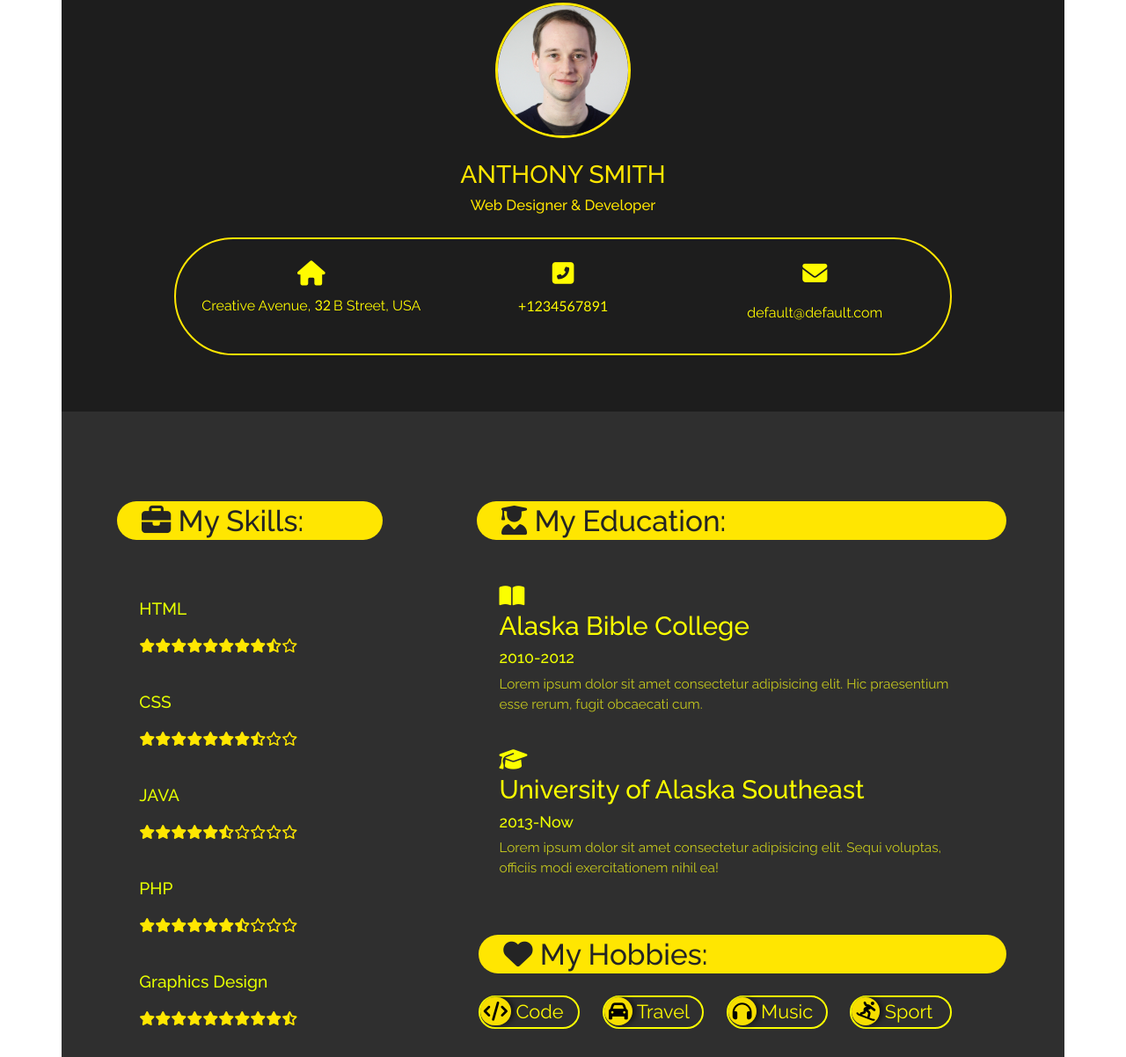
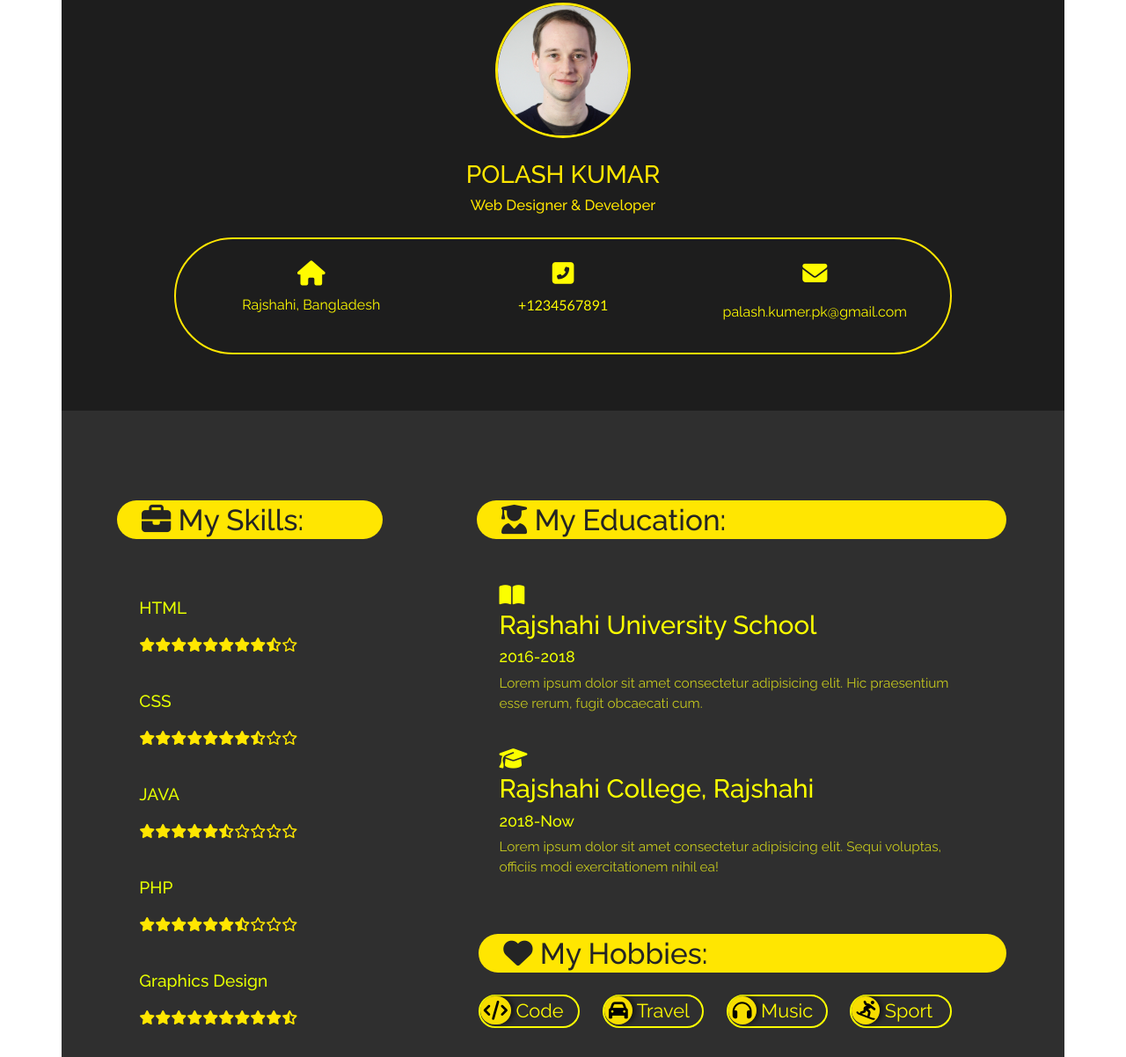
Before and after one commit to PolashKumer/cv, a plain HTML site: page index.html in a window 1280 px wide. Shown: the part 61-1263 px from the top of the page at 88% size. Drawn offline with nearby package versions, Linux system fonts and the light colour scheme.

Commit message:
Update index.html

```diff
--- a/index.html
+++ b/index.html
@@ -4,7 +4,8 @@
     <link rel="stylesheet" href="https://stackpath.bootstrapcdn.com/bootstrap/4.5.0/css/bootstrap.min.css" integrity="sha384-9aIt2nRpC12Uk9gS9baDl411NQApFmC26EwAOH8WgZl5MYYxFfc+NcPb1dKGj7Sk" crossorigin="anonymous">
     <link href="https://fonts.googleapis.com/css2?family=Lato:wght@300;400;700&family=Montserrat:wght@300;400;500&family=Raleway:wght@300;400;500&display=swap" rel="stylesheet">
     <link rel="stylesheet" href="css/style.css">
-    <title>Document</title>
+    <script src="https://kit.fontawesome.com/a076d05399.js"></script>
+    <title>Polash Kumar CV</title>
 </head>
 <body>
 
@@ -14,7 +15,7 @@
             <div class="top">
                 <center><img src="img/p1.jpg" alt=""></center>
                 <div class="name-text text-center">
-                    <h1>Anthony Smith</h1>
+                    <h1>Polash Kumar</h1>
                     <h2>Web Designer & Developer</h2>
                 </div>
             </div>
@@ -24,7 +25,7 @@
                 <div class="row">
                     <div class="col-4">
                         <i class="fas fa-home"></i>
-                        <p>Creative Avenue, <span>32 </span>B Street, USA</p>
+                        <p>Rajshahi, Bangladesh</p>
                     </div>
                     <div class="col-4">
                         <i class="fas fa-phone-square-alt"></i>
@@ -32,7 +33,7 @@
                     </div>
                     <div class="col-4">
                         <i class="fas fa-envelope"></i>
-                        default@default.com
+                        palash.kumer.pk@gmail.com
                     </div>
                 </div>
             </div>
@@ -68,14 +69,14 @@
 
                         <div class="edu">
                             <i class="fas fa-book-open"></i>
-                            <h1>Alaska Bible College</h1>
-                            <h2>2010-2012</h2>
+                            <h1>Rajshahi University School</h1>
+                            <h2>2016-2018</h2>
                             <p>Lorem ipsum dolor sit amet consectetur adipisicing elit. Hic praesentium esse rerum, fugit obcaecati cum.</p>
                         </div>
                         <div class="edu">
                             <i class="fas fa-graduation-cap"></i>
-                            <h1>University of Alaska Southeast</h1>
-                            <h2>2013-Now</h2>
+                            <h1>Rajshahi College, Rajshahi</h1>
+                            <h2>2018-Now</h2>
                             <p>Lorem ipsum dolor sit amet consectetur adipisicing elit. Sequi voluptas, officiis modi exercitationem nihil ea!</p>
                         </div>
                     </div>
@@ -108,29 +109,7 @@
 
     <section class="container bottom">
 
-    </section>
 
-    <!------------------------------------------PART SIX------------------------------------------------------>
-
-    <section class="">
-
-    </section>
-
-    <!------------------------------------------PART SEVEN---------------------------------------------------->
-
-    <section class="">
-
-    </section>
-
-    <!------------------------------------------PART EIGHT---------------------------------------------------->
-    <section class="">
-
-    </section>
-    <!------------------------------------------PART NINE----------------------------------------------------->
-    <section class="">
-
-    </section>
-    <!------------------------------------------PART TEN------------------------------------------------------>
 
 
 
```
